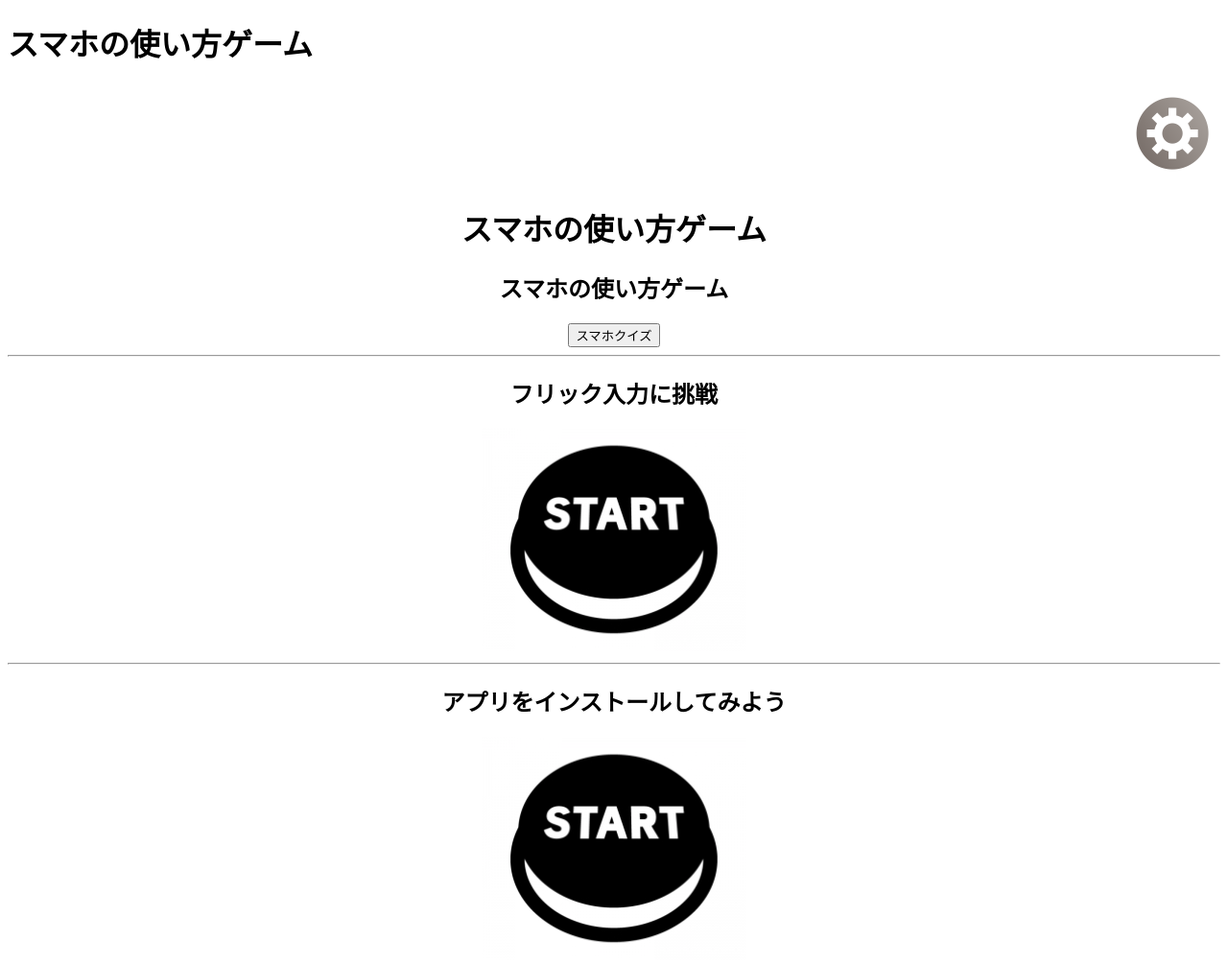
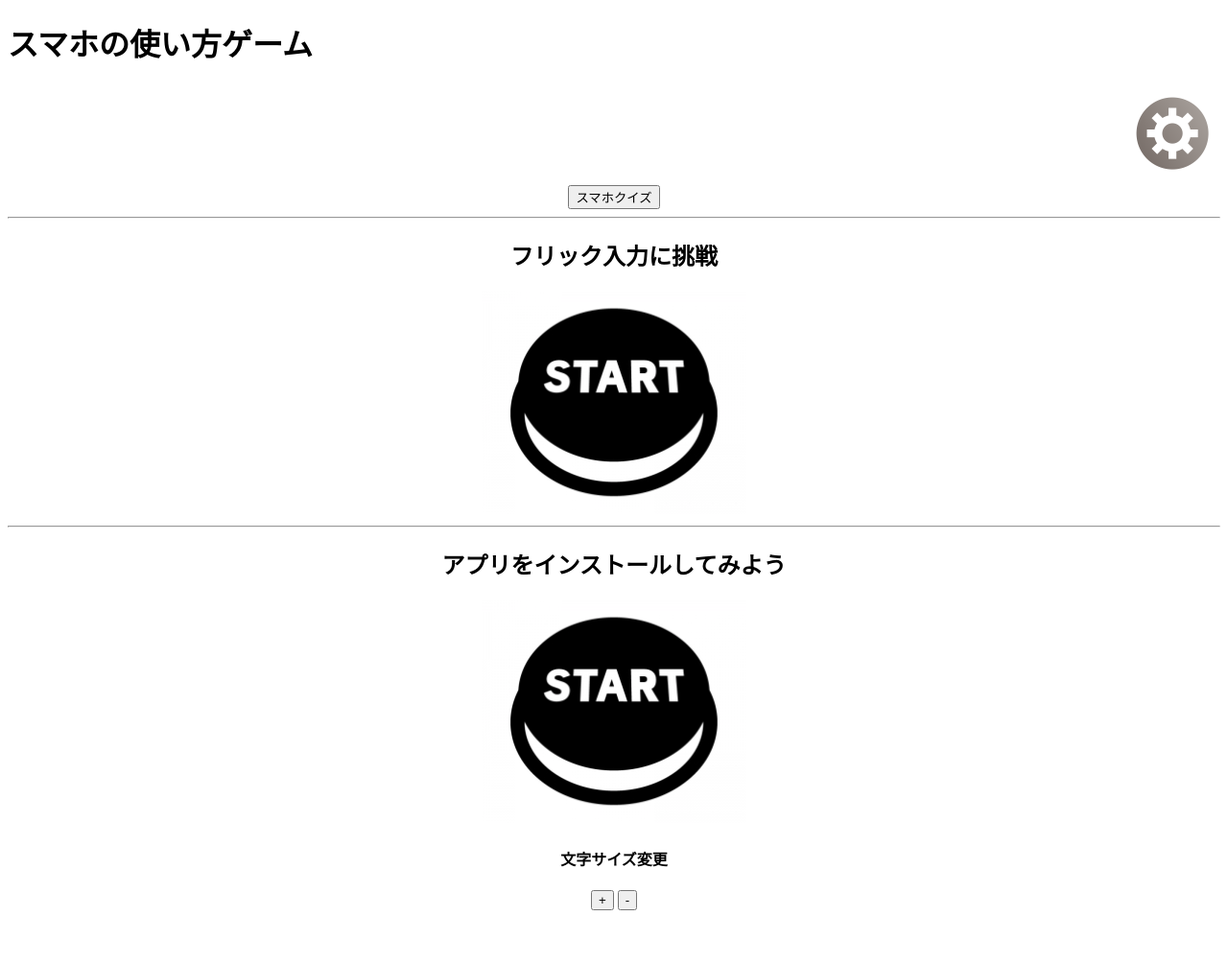
Before and after one commit to Ryuichi-Shino/spg.github.io, a Django app: page / in a window 1280 px wide. Shown: the top 1004 px of the page at 96% size. After the commit the page ends 949 px from the top, so only its background shows below. Run offline with Django 4.2, Linux system fonts and the light colour scheme.

Commit message:
indexなおし

```diff
--- a/config/settings.py
+++ b/config/settings.py
@@ -128,4 +128,4 @@ STATICFILES_DIRS = (
 
 DEFAULT_AUTO_FIELD = 'django.db.models.BigAutoField'
 
-ALLOWED_HOSTS = ["192.168.0.15", "192.168.0.8", "localhost"] # ローカルIPアドレスを追加
+ALLOWED_HOSTS = ["192.168.0.15", "192.168.0.7", "192.168.0.8", "localhost"] # ローカルIPアドレスを追加
--- a/game/templates/game/index.html
+++ b/game/templates/game/index.html
@@ -23,8 +23,6 @@
     </form>
 
     <div style="text-align:center">
-        <h1>スマホの使い方ゲーム</h1>
-        <h2>スマホの使い方ゲーム</h2>
         <form action="{% url 'move_to_gamepage' %}" method="post" id="quiz">
             {% csrf_token %}
             <button type="submit" form="quiz">スマホクイズ</button>
```
